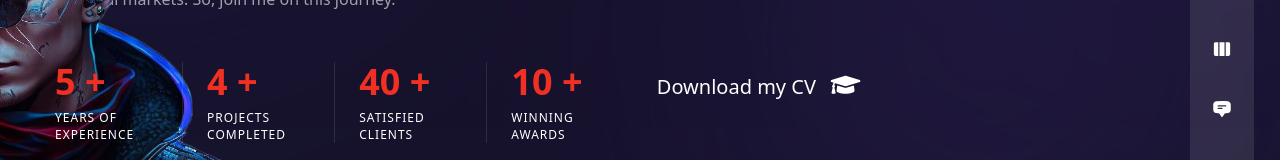
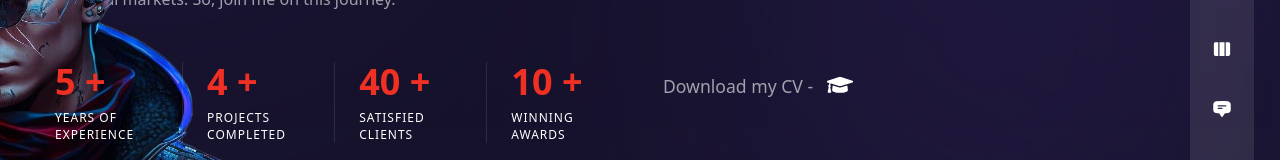
Before and after one commit to AfrozSaqlain/Sak-Portfolio, a Next.js app: page /about in a window 1280 px wide. Shown: the part 381-541 px from the top of the page. Built offline with nearby package versions, Linux system fonts and the light colour scheme.

Commit message:
Updated CSS for CV

```diff
--- a/pages/about/index.js
+++ b/pages/about/index.js
@@ -210,10 +210,10 @@ const About = () => {
           {/* <div className='hidden xl:flex xl:max-w-none translate-x-16'>
             <Image src='/profile-pic-2.png' alt='profile pic' width={200} height={200}/>
           </div> */}
-          <div className='hidden scale-125 xl:flex xl:max-w-none translate-x-16 translate-y-12'>
+          <div className='hidden scale-110 xl:flex xl:max-w-none translate-x-7 translate-y-12'>
             <Link href={"/Saqlain_Afroz_CV.pdf"}>
               <div className='flex flex-row '>
-              <span className='hover:text-accent'>Download my CV</span>
+              <span className='hover:text-accent opacity-60'>Download my CV - </span>
               <FaGraduationCap className='scale-150 translate-x-4 translate-y-1'/>
               </div>
             </Link>
```
